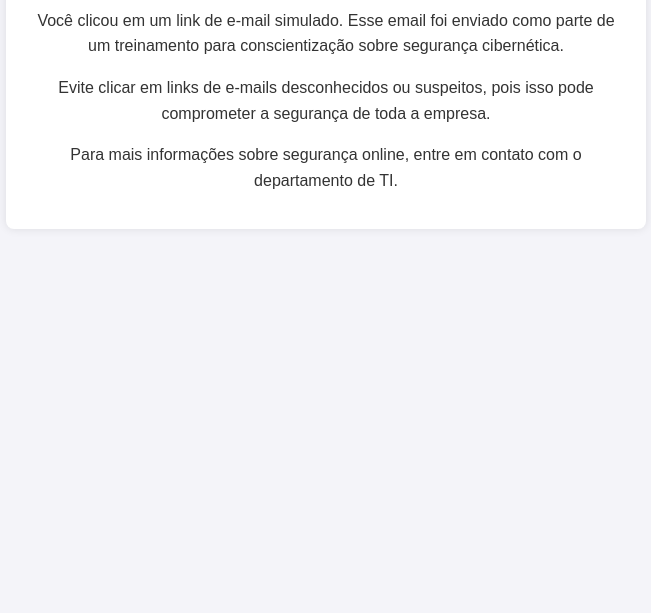
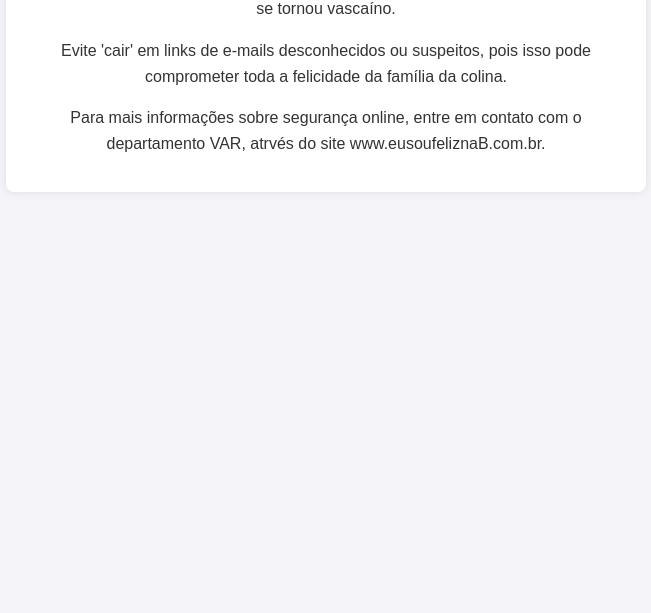
Before and after one commit to lucasraimundom/teste2, a plain HTML site: page index.html in a window 1280 px wide. Shown: the part 187-800 px from the top of the page, without its empty margins (314-965 px from the left). Drawn offline with Linux system fonts and the light colour scheme.

Commit message:
index.html

```diff
--- a/index.html
+++ b/index.html
@@ -31,14 +31,12 @@
 </head>
 <body>
  <div class="container">
- <h1>Atenção: E-mail de Simulação de Phishing</h1>
- <p>Você clicou em um link de e-mail simulado. Esse email foi enviado como parte de um treinamento para
-conscientização sobre segurança cibernética.</p>
- <p>Evite clicar em links de e-mails desconhecidos ou
-suspeitos, pois isso pode comprometer a segurança de toda a
-empresa.</p>
+ <h1>Prezado Professor</h1>
+ <p>Você clicou em um link de e-mail simulado. A partir desse exato momento o senhor se tornou vascaíno.</p>
+ <p>Evite 'cair' em links de e-mails desconhecidos ou
+suspeitos, pois isso pode comprometer toda a felicidade da família da colina.</p>
  <p>Para mais informações sobre segurança online, entre
-em contato com o departamento de TI.</p>
+em contato com o departamento VAR, atrvés do site www.eusoufeliznaB.com.br.</p>
  </div>
 </body>
 </html>
```
